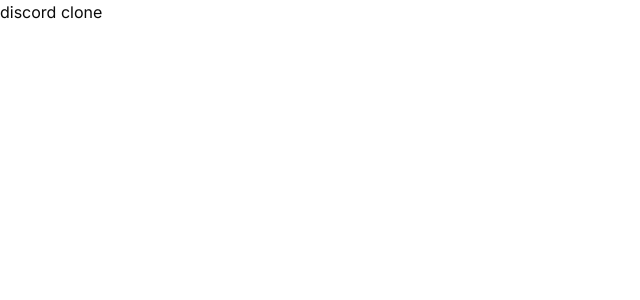
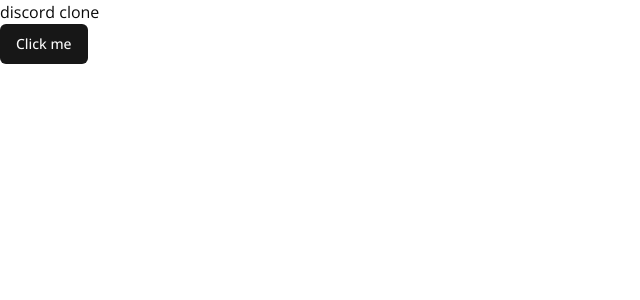
Before and after one commit to MS-D-rei/NextJS_Discord_Clone, a Next.js app: page / in a window 1280 px wide. Shown: the top 300 px of the page, without its empty margins (0-640 px from the left). Built offline with nearby package versions, Linux system fonts and the light colour scheme.

Commit message:
change font family

```diff
--- a/app/layout.tsx
+++ b/app/layout.tsx
@@ -1,8 +1,8 @@
 import './globals.css'
 import type { Metadata } from 'next'
-import { Inter } from 'next/font/google'
+import { Open_Sans } from 'next/font/google'
 
-const inter = Inter({ subsets: ['latin'] })
+const font = Open_Sans({ subsets: ['latin'] })
 
 export const metadata: Metadata = {
   title: 'Discord Clone',
@@ -16,7 +16,7 @@
 }) {
   return (
     <html lang="en">
-      <body className={inter.className}>{children}</body>
+      <body className={font.className}>{children}</body>
     </html>
   )
 }
--- a/app/page.tsx
+++ b/app/page.tsx
@@ -1,7 +1,10 @@
-import Image from 'next/image'
+import { Button } from '@/components/ui/button'
 
 export default function Home() {
   return (
-    <h1>discord clone</h1>
+    <div>
+      <h1>discord clone</h1>
+      <Button variant="default" size="default">Click me</Button>
+    </div>
   )
 }
```
